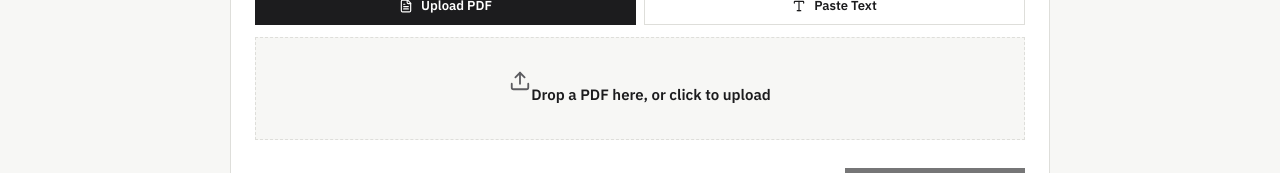
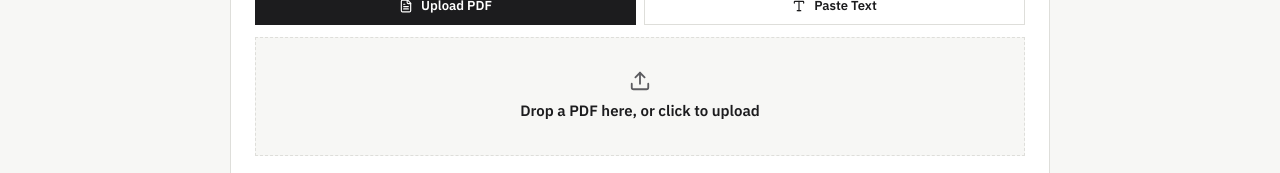
Before and after one commit to raghav095/GRADESENSE-project, a React (Vite) app in the folder frontend/: page / in a window 1280 px wide. Shown: the part 561-734 px from the top of the page. Built offline with nearby package versions, Linux system fonts and the light colour scheme; no server answers.

Commit message:
Fix misaligned upload icon

```diff
--- a/frontend/src/components/Stage1Provide.tsx
+++ b/frontend/src/components/Stage1Provide.tsx
@@ -305,11 +305,13 @@ export const Stage1Provide: React.FC<Stage1ProvideProps> = ({ questions, onGradi
                 acceptFile(e.dataTransfer.files?.[0] || null);
               }}
             >
-              <Upload size={22} color="var(--ink-soft)" style={{ margin: '0 auto 0.5rem' }} />
-              <input type="file" accept=".pdf" disabled={disabled} onChange={e => acceptFile(e.target.files?.[0] || null)} style={{ display: 'none' }} id="file-upload" />
-              <label htmlFor="file-upload" style={{ cursor: disabled ? 'default' : 'pointer', color: 'var(--ink)', fontWeight: 600, fontSize: '0.9375rem' }}>
-                {file ? file.name : 'Drop a PDF here, or click to upload'}
-              </label>
+              <div style={{ display: 'flex', flexDirection: 'column', alignItems: 'center', gap: '0.5rem' }}>
+                <Upload size={22} color="var(--ink-soft)" />
+                <input type="file" accept=".pdf" disabled={disabled} onChange={e => acceptFile(e.target.files?.[0] || null)} style={{ display: 'none' }} id="file-upload" />
+                <label htmlFor="file-upload" style={{ cursor: disabled ? 'default' : 'pointer', color: 'var(--ink)', fontWeight: 600, fontSize: '0.9375rem' }}>
+                  {file ? file.name : 'Drop a PDF here, or click to upload'}
+                </label>
+              </div>
             </div>
           ) : (
             <textarea
```
